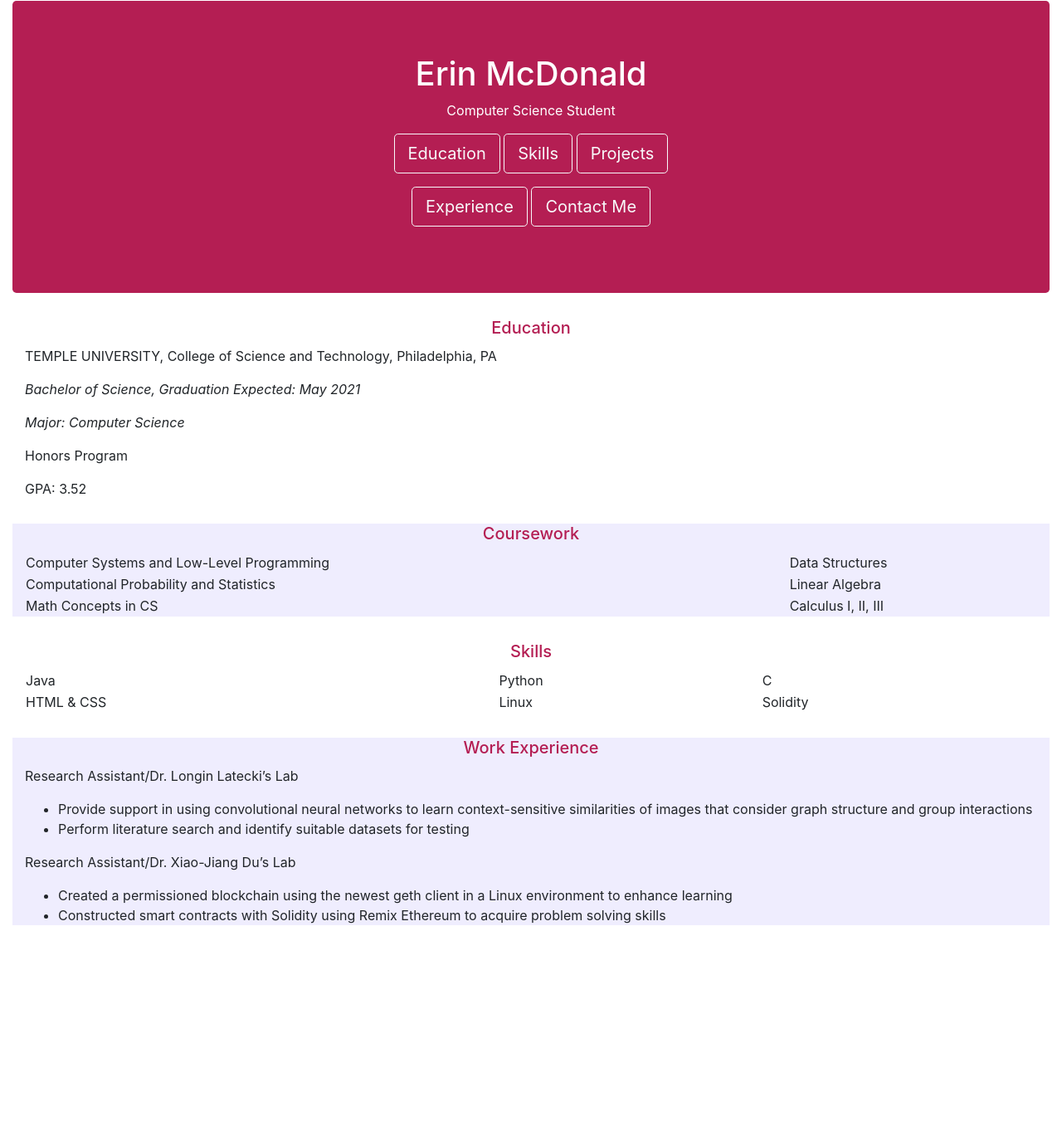
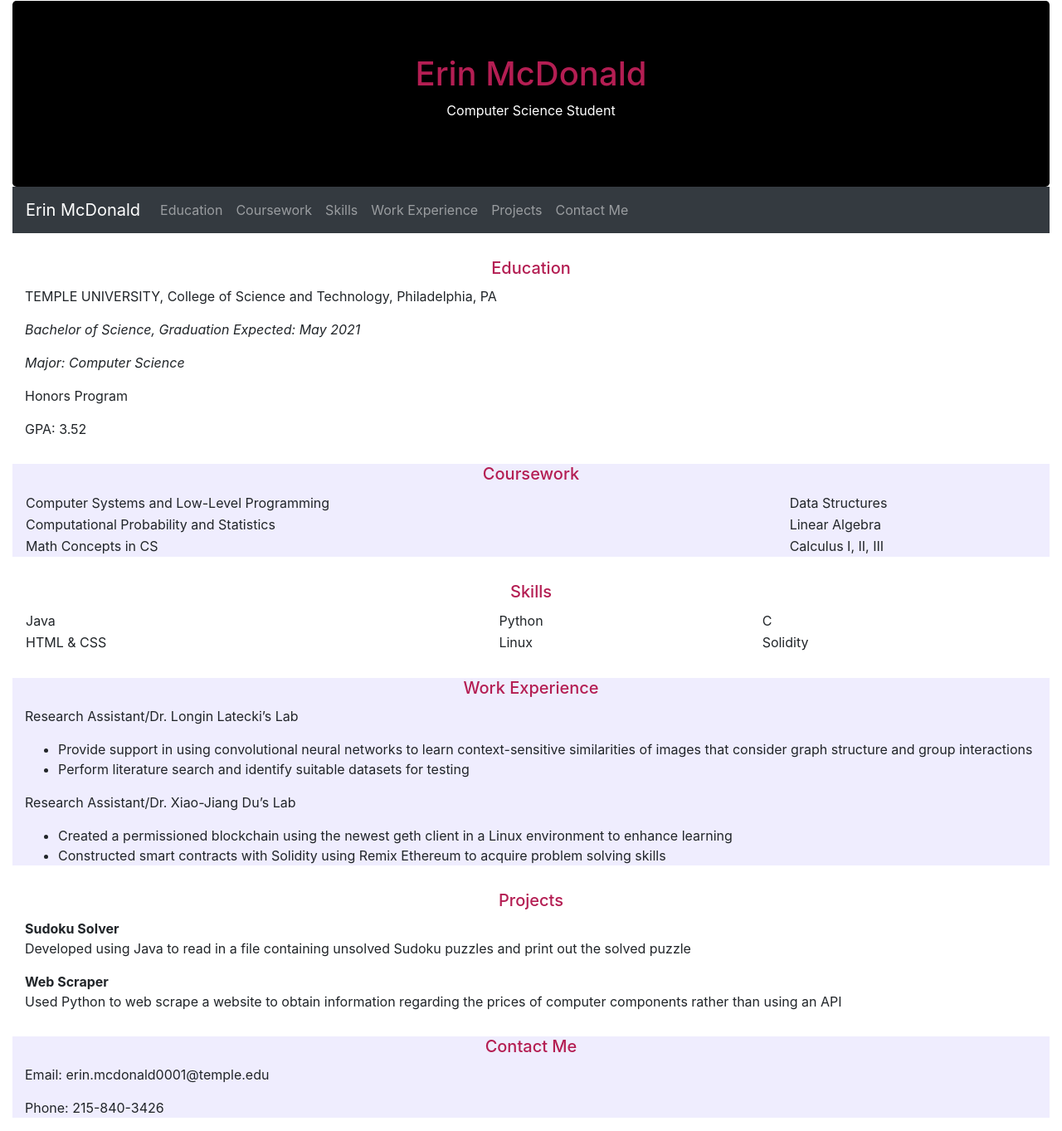
Before and after one commit to erin-mcd/erin-mcd.github.io, a plain HTML site: page index.html in a window 1280 px wide. Shown: the part 23-1386 px from the top of the page at 83% size. Before the commit the page ends 1154 px from the top, so only its background shows below. Drawn offline with nearby package versions, Linux system fonts and the light colour scheme.

Commit message:
added projects and fixed links

```diff
--- a/index.html
+++ b/index.html
@@ -10,13 +10,15 @@
   <script src="https://maxcdn.bootstrapcdn.com/bootstrap/4.3.1/js/bootstrap.min.js"></script>
   <style>
 .jumbotron{
-    background-color:#B41E53;
+    background-color: black;
     color: white;
 }
 .altback{
   background-color: #EFEDFE;
 }
-
+h1{
+  color:#B41E53;
+}
 h5{
   color:#B41E53;
 }
@@ -32,19 +34,37 @@ h5{
   <h1>Erin McDonald</h1>
   <p>Computer Science Student</p>
 
-  <p>
-  <button class = "btn btn-outline-light btn-lg" href="erin-mcd.github.io#Education"role = "button">Education</button>
-  <button type = "submit" class = "btn btn-outline-light btn-lg" role = "button">Skills</button>
-  <button type = "submit" class = "btn btn-outline-light btn-lg" role = "button">Projects</button>
-
-  </p>
-  <button type = "submit" class = "btn btn-outline-light btn-lg" role = "button">Experience</button>
-  <button type = "submit" class = "btn btn-outline-light btn-lg" role = "button">Contact Me</button>
-  <p>
-
-  </p>
 
 </div>
+
+<nav class="navbar navbar-expand-sm bg-dark navbar-dark">
+  <a class="navbar-brand" href="#">Erin McDonald</a>
+  <button class="navbar-toggler" type="button" data-toggle="collapse" data-target="#collapsibleNavbar">
+    <span class="navbar-toggler-icon"></span>
+  </button>
+  <div class="collapse navbar-collapse" id="collapsibleNavbar">
+    <ul class="navbar-nav">
+      <li class="nav-item">
+        <a class="nav-link" href="#Education">Education</a>
+      </li>
+      <li class="nav-item">
+        <a class="nav-link" href="#Coursework">Coursework</a>
+      </li>
+      <li class="nav-item">
+        <a class="nav-link" href="#Skills">Skills</a>
+      </li>
+      <li class="nav-item">
+        <a class="nav-link" href="#Experience">Work Experience</a>
+      </li>
+      <li class="nav-item">
+        <a class="nav-link" href="#Projects">Projects</a>
+      </li>
+      <li class="nav-item">
+        <a class="nav-link" href="#Contact">Contact Me</a>
+      </li>
+    </ul>
+  </div>
+</nav>
 
 <div class="container-fluid" style="margin-top:30px">
 
@@ -61,7 +81,7 @@ h5{
 
 <div class="container-fluid altback" style="margin-top:30px">
 <div class = "text-center" style = "margin-bottom:10px">
-  <h5>Coursework</h5>
+  <h5 id="Coursework">Coursework</h5>
 </div>
 <table style="width:100%">
 <tr>
@@ -81,7 +101,7 @@ h5{
 
 <div class="container-fluid" style="margin-top:30px">
 <div class = "text-center" style = "margin-bottom:10px">
-  <h5>Skills</h5>
+  <h5 id="Skills">Skills</h5>
 </div>
 <table style="width:100%">
 <tr>
@@ -99,7 +119,7 @@ h5{
 
 <div class="container-fluid altback" style="margin-top:30px">
 <div class = "text-center" style = "margin-bottom:10px">
-  <h5> Work Experience</h5>
+  <h5 id="Experience"> Work Experience</h5>
 </div>
 
 <p>Research Assistant/Dr. Longin Latecki’s Lab</p>
@@ -113,7 +133,23 @@ h5{
   <li>Constructed smart contracts with Solidity using Remix Ethereum to acquire problem solving skills</li>
 </ul>
 </div>
+<div class="container-fluid" style="margin-top:30px">
+<div class = "text-center" style = "margin-bottom:10px">
+  <h5 id="Projects">Projects</h5>
+</div>
+<b>Sudoku Solver</b>
+<p>Developed using Java to read in a file containing unsolved Sudoku puzzles and print out the solved puzzle</p>
+<b>Web Scraper</b>
+<p>Used Python to web scrape a website to obtain information regarding the prices of computer components rather than using an API</p>
+</div>
 
+<div class="container-fluid altback" style="margin-top:30px">
+<div class = "text-center" style = "margin-bottom:10px">
+  <h5 id="Contact">Contact Me</h5>
+
+</div>
+<p>Email: erin.mcdonald0001@temple.edu</p>
+<p>Phone: 215-840-3426</p>
 </div>
 
 
```
